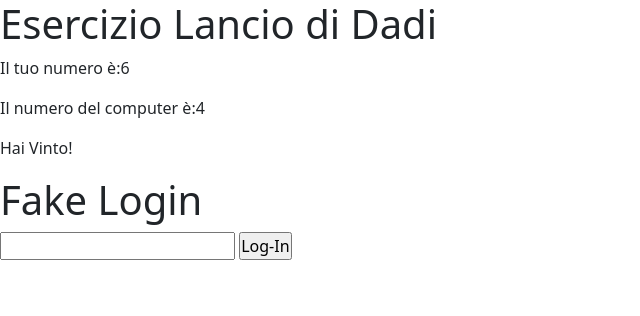
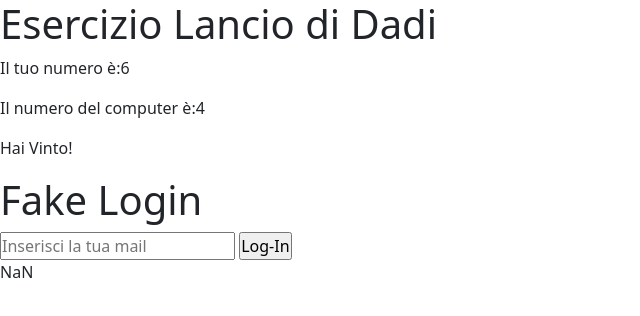
Before and after one commit to AndreaMargutti/js-mail-dadi, a plain HTML site: page index.html in a window 1280 px wide. Shown: the whole page, without its empty margins (0-640 px from the left). Drawn offline with nearby package versions, Linux system fonts and the light colour scheme.

Commit message:
last commit before ticket

```diff
--- a/index.html
+++ b/index.html
@@ -26,7 +26,7 @@
     <!--Sezione Login-->
     <h1>Fake Login</h1>
     <form>
-        <input type="email" id="user-email">
+        <input type="email" id="user-email" value="" placeholder="Inserisci la tua mail">
         <input type="button" id="login-btn" value="Log-In">
     </form>
     <p id="log-message"></p>
--- a/js/script.js
+++ b/js/script.js
@@ -40,8 +40,21 @@ diceMessage.innerText += winMessage;
 // # Fase di Raccolta Dati
 //Recupero elementi HTML
 const logMessage = document.getElementById('log-message');
+const userMail = document.getElementById('user-email').value;
 
 //creo lista di mail
 
 const mailList = ['marguttiandrea30@gmail.com2', 'pippofranco@virgilio.it', 'giannni22@outlook.it'];
 console.table(mailList);
+
+// # Fase di Elaborazione Dati
+
+for(let i = 0; i < mailList.length; i++) {
+    console.log(mailList[i]);
+
+    if (userMail === mailList[i]) {
+        logMessage.innerHTML += 'Accesso Riuscito!'
+    } else {
+        logMessage.innerHTML *= 'Accesso Negato!'
+    }
+}
```
